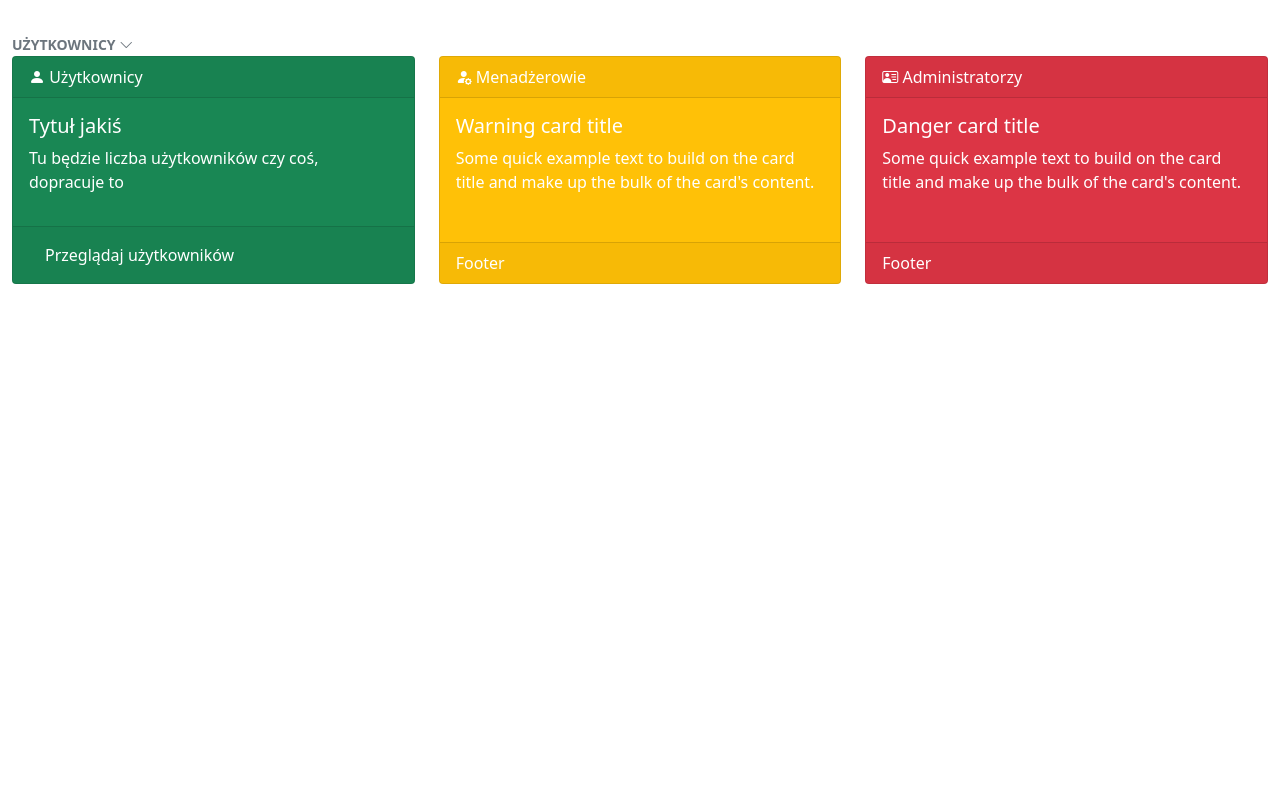
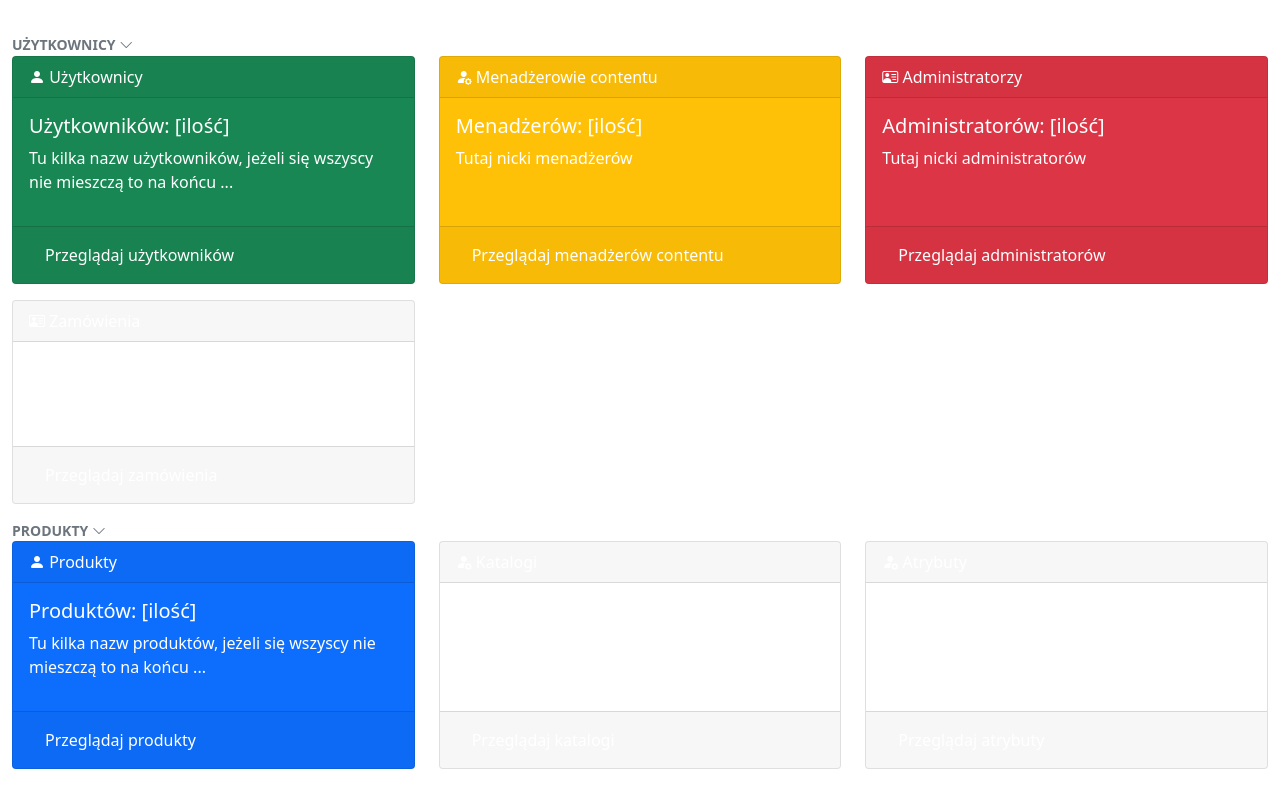
Before and after one commit to Lettulouz/SI-Bearing-App, a PHP site: page /views/admin/index.php in a window 1280 px wide. Shown: the part 56-841 px from the top of the page. Before the commit the page ends 340 px from the top, so only its background shows below. Run offline with PHP 8.4, Linux system fonts and the light colour scheme; some libraries are stand-ins or nearby versions.

Commit message:
Admin panel developement

```diff
--- a/app/views/admin/adm_nav.php
+++ b/app/views/admin/adm_nav.php
@@ -95,6 +95,9 @@
         </a>
          <div class="collapse" id="content_collapse">
           <a href="#" class="nav-link text-muted">
+            Lista produktów
+          </a>
+          <a href="#" class="nav-link text-muted">
             Dodaj produkty
           </a>
           <a href="#" class="nav-link text-muted">
@@ -102,6 +105,9 @@
           </a>
           <a href="#" class="nav-link text-muted">
             Usuń produkty
+          </a>
+          <a href="#" class="nav-link text-muted">
+            Lista katalogów
           </a>
           <a href="#" class="nav-link text-muted">
             Dodaj katalog
@@ -112,6 +118,18 @@
           <a href="#" class="nav-link text-muted">
             Usuń katalog
           </a>
+          <a href="#" class="nav-link text-muted">
+            Lista atrybutów
+          </a>
+          <a href="#" class="nav-link text-muted">
+            Dodaj atrybut
+          </a>
+          <a href="#" class="nav-link text-muted">
+            Edytuj atrybut
+          </a>
+          <a href="#" class="nav-link text-muted">
+            Usuń atrybut
+          </a>
          </div>
         </li>
       </ul>
--- a/app/views/admin/index.php
+++ b/app/views/admin/index.php
@@ -13,8 +13,8 @@ include 'adm_nav.php';
                 <div class="card text-white bg-success mb-3 h-100" >
                     <div class="card-header"><i class="bi bi-person-fill"></i>&nbspUżytkownicy</div>
                     <div class="card-body">
-                <h5 class="card-title">Tytuł jakiś</h5>
-                <p class="card-text">Tu będzie liczba użytkowników czy coś, dopracuje to</p>
+                        <h5 class="card-title">Użytkowników: [ilość]</h5>
+                        <p class="card-text">Tu kilka nazw użytkowników, jeżeli się wszyscy nie mieszczą to na końcu ...</p>
                     </div>
                     <div class="card-footer">
                         <div class="row">
@@ -24,7 +24,6 @@ include 'adm_nav.php';
                                 </a>
                             </div>
                         <div class="col-12">
-
                     </div>
                 </div>
             </div>
@@ -32,30 +31,134 @@ include 'adm_nav.php';
     </div>
     <div class="col-12 col-sm-6 col-xl-4 mb-3">
         <div class="card text-white bg-warning mb-3 h-100" >
-            <div class="card-header"><i class="bi bi-person-fill-gear"></i>&nbspMenadżerowie</div>
+            <div class="card-header"><i class="bi bi-person-fill-gear"></i>&nbspMenadżerowie contentu</div>
             <div class="card-body">
-                <h5 class="card-title">Warning card title</h5>
-                <p class="card-text">Some quick example text to build on the card title and make up the bulk of the card's content.</p>
+                <h5 class="card-title">Menadżerów: [ilość]</h5>
+                <p class="card-text">Tutaj nicki menadżerów</p>
             </div>
-            <div class="card-footer">Footer</div>
+            <div class="card-footer">
+                <div class="row">
+                    <div class="col-12">
+                        <a href=<?php echo ROOT."/admin/list_of_content_managers"?> id="content_managers_lists" class="nav-link text-white">
+                            Przeglądaj menadżerów contentu
+                        </a>
                     </div>
-
+                    <div class="col-12">
+                    </div>
+                </div>
+            </div>
+        </div>
     </div>
     <div class="col-12 col-sm-6 col-xl-4 mb-3">
         <div class="card text-white bg-danger mb-3 h-100" >
             <div class="card-header"><i class="bi bi-person-vcard"></i>&nbspAdministratorzy</div>
             <div class="card-body">
-                <h5 class="card-title">Danger card title</h5>
-                <p class="card-text">Some quick example text to build on the card title and make up the bulk of the card's content.</p>
+                <h5 class="card-title">Administratorów: [ilość]</h5>
+                <p class="card-text">Tutaj nicki administratorów</p>
             </div>
-            <div class="card-footer">Footer</div>
+            <div class="card-footer">
+                <div class="row">
+                    <div class="col-12">
+                        <a href=<?php echo ROOT."/admin/list_of_administrators"?> id="administrators_lists" class="nav-link text-white">
+                            Przeglądaj administratorów
+                        </a>
+                    </div>
+                    <div class="col-12">
+                    </div>
+                </div>
+            </div>
+        </div>
+    </div>
+    <div class="col-12 col-sm-6 col-xl-4 mb-3">
+        <div class="card text-white bg-custom-2 mb-3 h-100" >
+            <div class="card-header"><i class="bi bi-person-vcard"></i>&nbspZamówienia</div>
+            <div class="card-body">
+                <h5 class="card-title">Zamówień: [ilość]</h5>
+                <p class="card-text">Zamówień w ciągu ostanich 7 dni: </p>
+            </div>
+            <div class="card-footer">
+                <div class="row">
+                    <div class="col-12">
+                        <a href=<?php echo ROOT."/admin/list_of_orders"?> id="orders_lists" class="nav-link text-white">
+                            Przeglądaj zamówienia
+                        </a>
+                    </div>
+                    <div class="col-12">
+                    </div>
+                </div>
+            </div>
         </div>
     </div>
 
 
+    <!-- Second row on xl -->
+    <a class="text-muted small fw-bold text-uppercase text-decoration-none dash-list"
+            data-bs-toggle="collapse" href="#dashcollapse1" role="button" aria-expanded="true" aria-controls="dashcollapse1">Produkty
+        <span class="bi bi-chevron-down right-icon ms-auto"></span>
+    </a>
+    <div class="collapse multi-collapse show" id="dashcollapse1">
+        <div class="row">
+            <div class="col-12 col-sm-6 col-xl-4 mb-3">
+                <div class="card text-white bg-primary mb-3 h-100" >
+                    <div class="card-header"><i class="bi bi-person-fill"></i>&nbspProdukty</div>
+                    <div class="card-body">
+                        <h5 class="card-title">Produktów: [ilość]</h5>
+                        <p class="card-text">Tu kilka nazw produktów, jeżeli się wszyscy nie mieszczą to na końcu ...</p>
+                    </div>
+                    <div class="card-footer">
+                        <div class="row">
+                            <div class="col-12">
+                                <a href=<?php echo ROOT."/admin/list_of_products"?> id="products_lists" class="nav-link text-white">
+                                    Przeglądaj produkty
+                                </a>
+                            </div>
+                        <div class="col-12">
                     </div>
                 </div>
             </div>
+        </div>
+    </div>
+    <div class="col-12 col-sm-6 col-xl-4 mb-3">
+        <div class="card text-white bg-custom-3 mb-3 h-100" >
+            <div class="card-header"><i class="bi bi-person-fill-gear"></i>&nbspKatalogi</div>
+            <div class="card-body">
+                <h5 class="card-title">Katalogów: [ilość]</h5>
+                <p class="card-text">Tutaj kilka nazw katalogów, jeżeli się wszystkie nie mieszczą to na końcu ...</p>
+            </div>
+            <div class="card-footer">
+                <div class="row">
+                    <div class="col-12">
+                        <a href=<?php echo ROOT."/admin/list_of_attributes"?> id="attributes_lists" class="nav-link text-white">
+                            Przeglądaj katalogi
+                        </a>
+                    </div>
+                    <div class="col-12">
+                    </div>
+                </div>
+            </div>
+        </div>
+    </div>
+    <div class="col-12 col-sm-6 col-xl-4 mb-3">
+        <div class="card text-white bg-custom-1 mb-3 h-100" >
+            <div class="card-header"><i class="bi bi-person-fill-gear"></i>&nbspAtrybuty</div>
+            <div class="card-body">
+                <h5 class="card-title">Atrybutów: [ilość]</h5>
+                <p class="card-text">Tutaj kilka nazw atrybutów, jeżeli się wszystkie nie mieszczą to na końcu ...</p>
+            </div>
+            <div class="card-footer">
+                <div class="row">
+                    <div class="col-12">
+                        <a href=<?php echo ROOT."/admin/list_of_content_managers"?> id="content_managers_lists" class="nav-link text-white">
+                            Przeglądaj atrybuty
+                        </a>
+                    </div>
+                    <div class="col-12">
+                    </div>
+                </div>
+            </div>
+        </div>
+    </div>
+
 </div>
 <script>
     document.getElementById('gotoadmain').setAttribute( 'style', 'color:white !important' );
```
Also changed, not shown: app/views/admin/list_of_administrators.php (added, +12 -0 lines), app/views/admin/list_of_attributes.php (added, +12 -0 lines), app/views/admin/list_of_conent_managers.php (added, +12 -0 lines), app/views/admin/list_of_orders.php (added, +12 -0 lines), app/views/admin/list_of_products.php (added, +12 -0 lines), public/css/styles.css (+12 -0 lines). Lines whose indentation alone changed are shown as unchanged.
